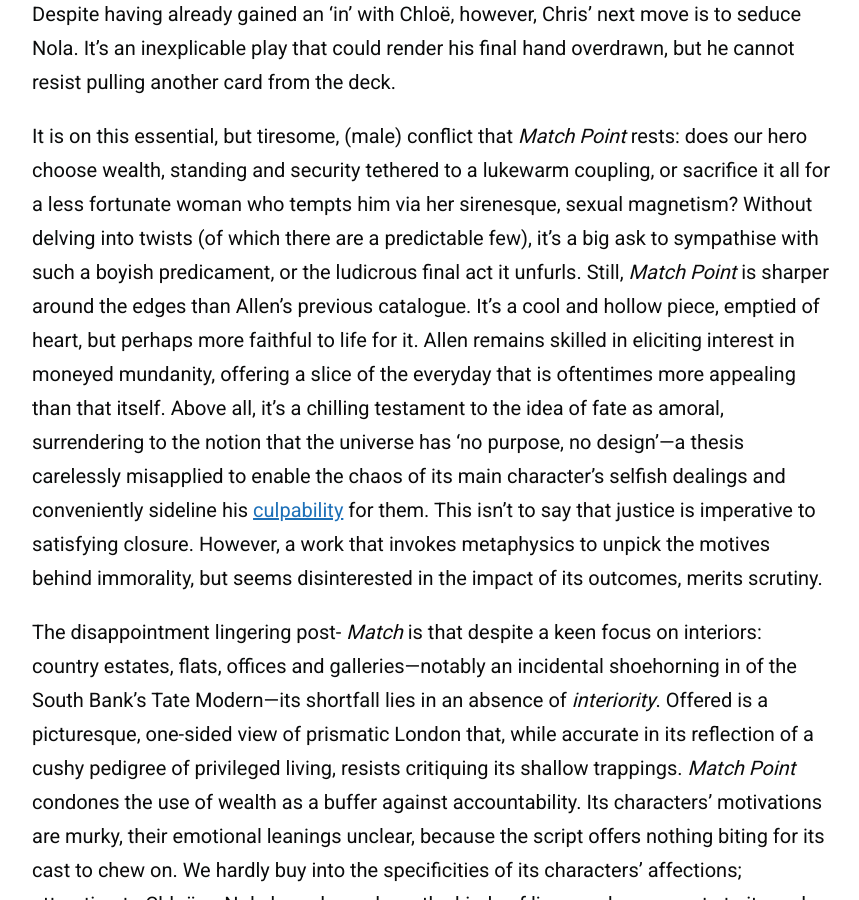
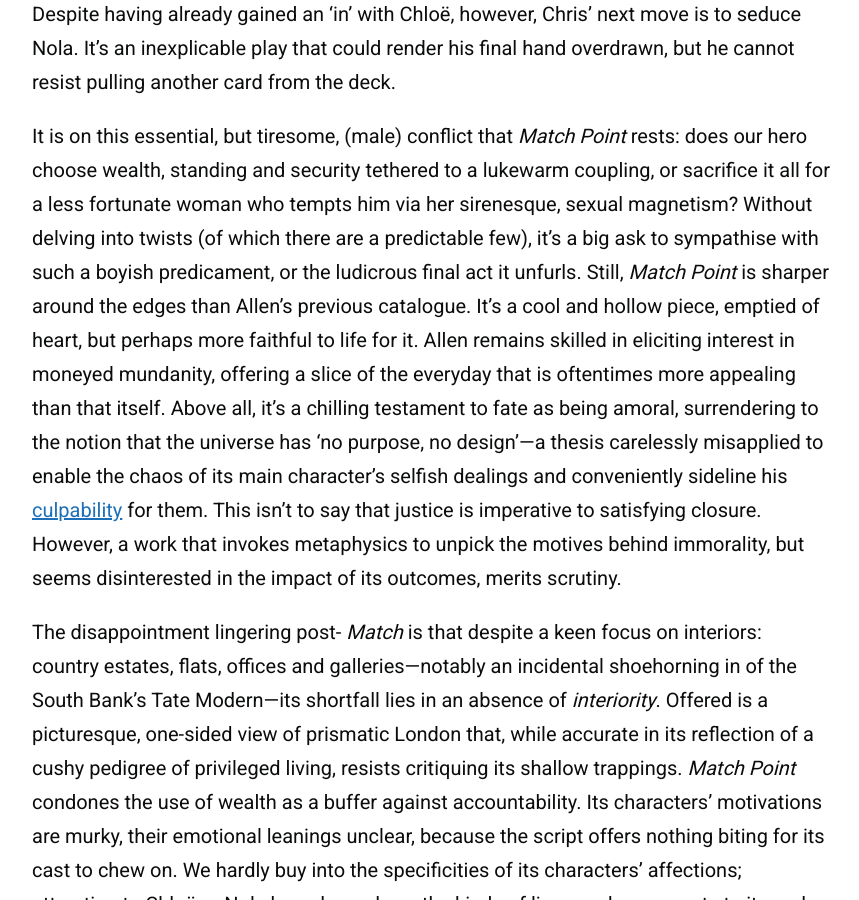
Before and after one commit to zoeurl/zoedowney.github.io, a Jekyll site: the page built from _posts/2024-02-22-match-point.md, in a window 1280 px wide and 900 px high, scrolled down 2695 px. Shown: the whole window, without its empty margins (208-1067 px from the left). Built offline with Jekyll 4.4.1, drawn with Linux system fonts in a browser that asks for light colours.

Commit message:
Update 2024-02-22-match-point.md

```diff
--- a/_posts/2024-02-22-match-point.md
+++ b/_posts/2024-02-22-match-point.md
@@ -21,6 +21,6 @@
 
 It’s a relief to witness a Woody Allen leading man who isn’t doing his most earnest impression of the director. Even so, comparisons can be made with Michael Caine’s neurotic slash lovesick Elliot in the earlier feature _Hannah and Her Sisters_. Similarly, Chris finds himself love-stricken with a taken woman: Tom’s fiancée, sultry out-of-work actor Nola Rice (Scarlett Johansson). An American divorcée in the manner of Wallis Simpson, Nola fails to win the approval of the stuck-up Hewitts. Indeed, while Chris plays tennis with ease, Nola dabbles with ping-pong and resides on the losing side of the social ‘net’. Despite having already gained an ‘in’ with Chloë, however, Chris’ next move is to seduce Nola. It’s an inexplicable play that could render his final hand overdrawn, but he cannot resist pulling another card from the deck.
 
-It is on this essential, but tiresome, (male) conflict that _Match Point_ rests: does our hero choose wealth, standing and security tethered to a lukewarm coupling, or sacrifice it all for a less fortunate woman who tempts him via her sirenesque, sexual magnetism? Without delving into twists (of which there are a predictable few), it's a big ask to sympathise with such a boyish predicament, or the ludicrous final act it unfurls. Still, _Match Point_ is sharper around the edges than Allen’s previous catalogue. It’s a cool and hollow piece, emptied of heart, but perhaps more faithful to life for it. Allen remains skilled in eliciting interest in moneyed mundanity, offering a slice of the everyday that is oftentimes more appealing than that itself. Above all, it’s a chilling testament to the idea of fate as amoral, surrendering to the notion that the universe has ‘no purpose, no design’—a thesis carelessly misapplied to enable the chaos of its main character’s selfish dealings and conveniently sideline his [culpability](https://www.theguardian.com/film/2023/sep/08/woody-allen-venice-applause-metoo) for them. This isn't to say that justice is imperative to satisfying closure. However, a work that invokes metaphysics to unpick the motives behind immorality, but seems disinterested in the impact of its outcomes, merits scrutiny.
+It is on this essential, but tiresome, (male) conflict that _Match Point_ rests: does our hero choose wealth, standing and security tethered to a lukewarm coupling, or sacrifice it all for a less fortunate woman who tempts him via her sirenesque, sexual magnetism? Without delving into twists (of which there are a predictable few), it's a big ask to sympathise with such a boyish predicament, or the ludicrous final act it unfurls. Still, _Match Point_ is sharper around the edges than Allen’s previous catalogue. It’s a cool and hollow piece, emptied of heart, but perhaps more faithful to life for it. Allen remains skilled in eliciting interest in moneyed mundanity, offering a slice of the everyday that is oftentimes more appealing than that itself. Above all, it’s a chilling testament to fate as being amoral, surrendering to the notion that the universe has ‘no purpose, no design’—a thesis carelessly misapplied to enable the chaos of its main character’s selfish dealings and conveniently sideline his [culpability](https://www.theguardian.com/film/2023/sep/08/woody-allen-venice-applause-metoo) for them. This isn't to say that justice is imperative to satisfying closure. However, a work that invokes metaphysics to unpick the motives behind immorality, but seems disinterested in the impact of its outcomes, merits scrutiny.
 
 The disappointment lingering post- _Match_ is that despite a keen focus on interiors: country estates, flats, offices and galleries—notably an incidental shoehorning in of the South Bank’s Tate Modern—its shortfall lies in an absence of _interiority_. Offered is a picturesque, one-sided view of prismatic London that, while accurate in its reflection of a cushy pedigree of privileged living, resists critiquing its shallow trappings. _Match Point_ condones the use of wealth as a buffer against accountability. Its characters' motivations are murky, their emotional leanings unclear, because the script offers nothing biting for its cast to chew on. We hardly buy into the specificities of its characters' affections; attraction to Chloë or Nola based merely on the kinds of lives each represents to its male protagonist—women (once again) reduced to types. And, although held captive by greed in a moral vacuum, Rhys-Meyers' Chris is the emptiest shell, tedious in his indecision and indifference towards all but assets attained. Rarely does the film seek to offset its casual infidelity and gloomy cynicism through satire which (forgive me) could be the entire _Point_. The meaningful takeaway is that the hand one is dealt early on in life does not have final word on the state of play. But, for Woody Allen, it has become a sport of one director trying to cling onto his racket and serve with it, too.
```
